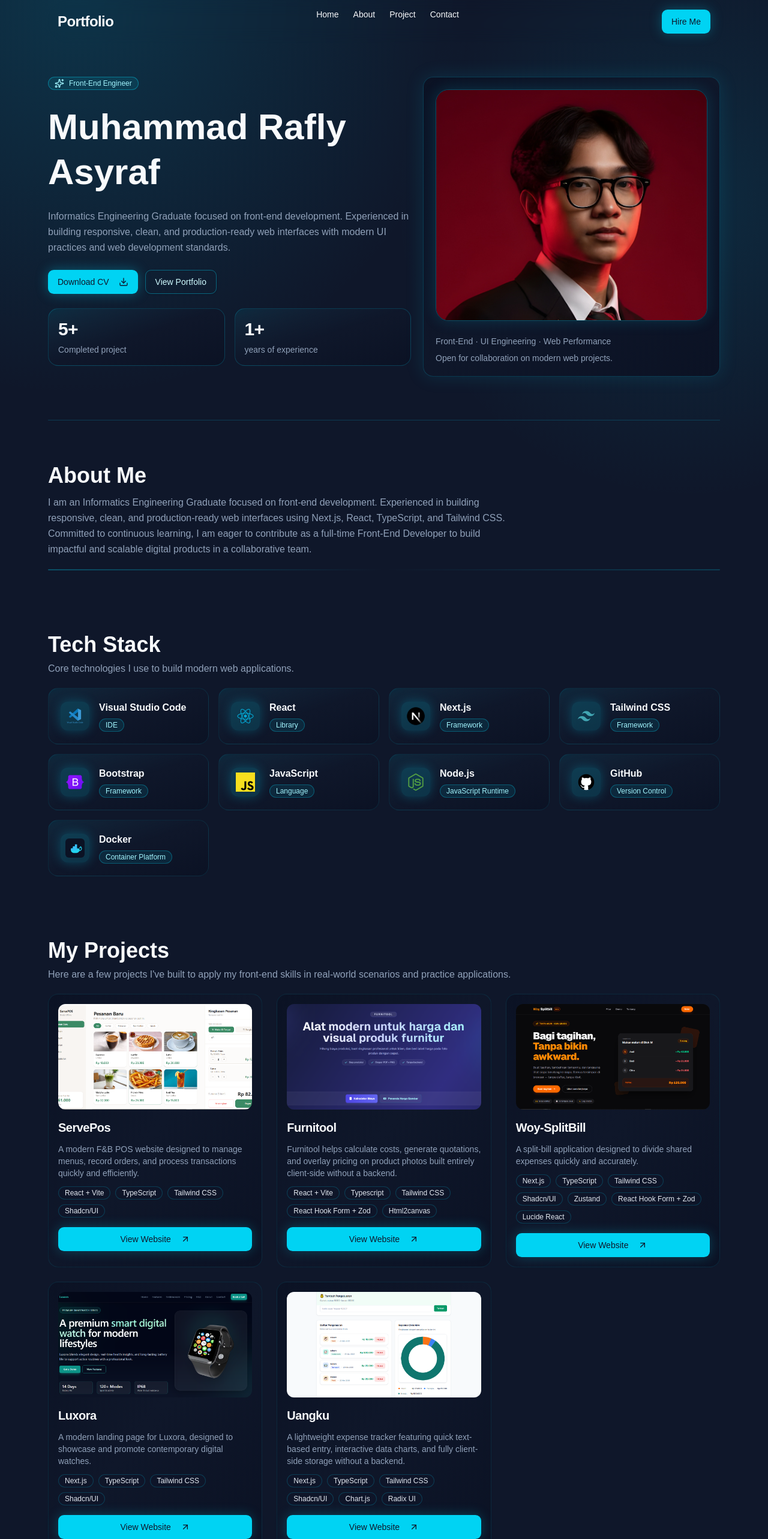
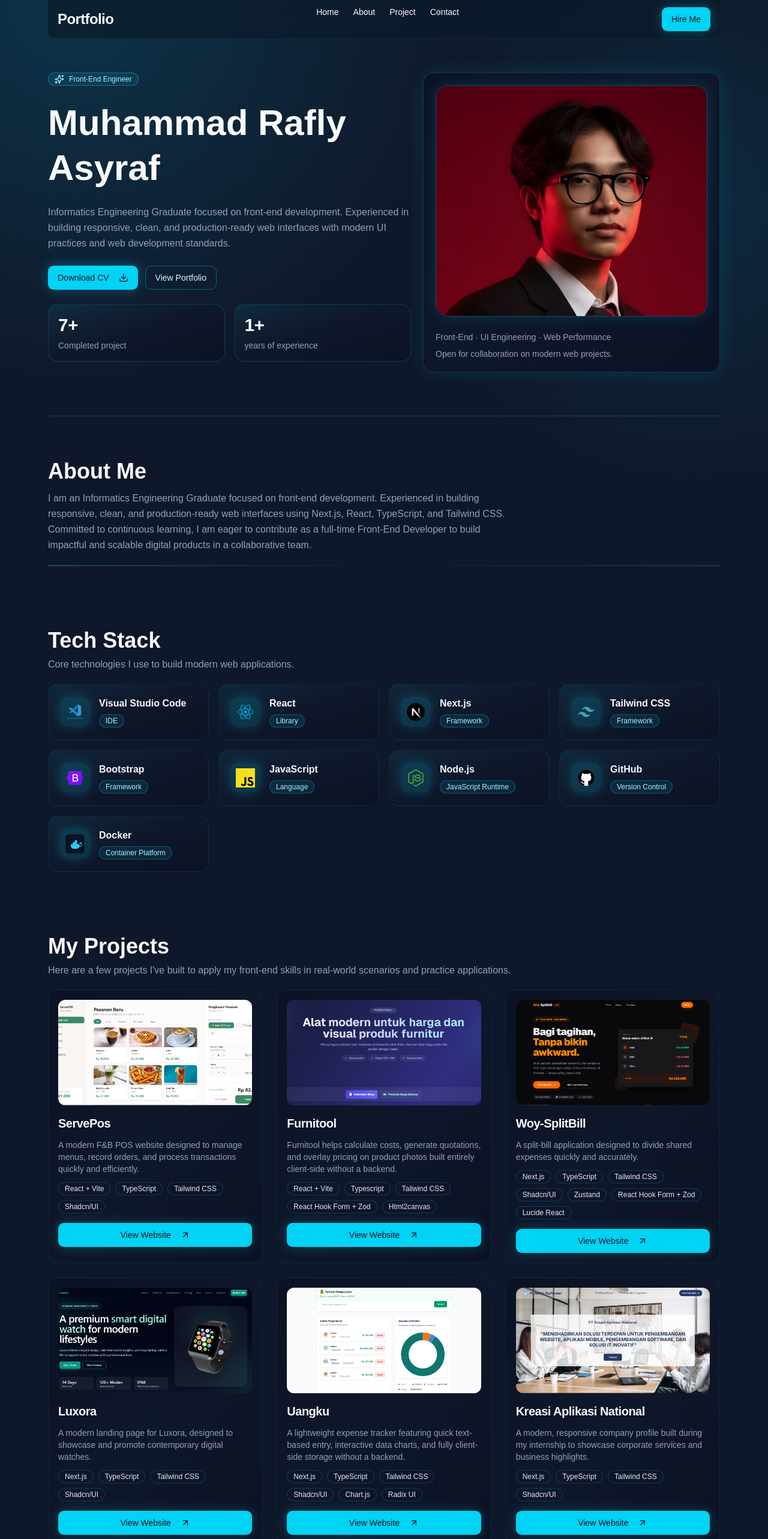
Before and after one commit to Rafly-Asyraf/PORTOFOLIO2, a React (Vite) app: page / in a window 1280 px wide. Shown: the top 2566 px of the page at 60% size. Built offline with nearby package versions, Linux system fonts and the light colour scheme.

Commit message:
feat: add internship project to portfolio and update navbar styles

```diff
--- a/src/App.tsx
+++ b/src/App.tsx
@@ -146,7 +146,7 @@ function App() {
           <div className="grid gap-4 sm:grid-cols-2">
             <Card className="border border-cyan-400/20 bg-gradient-to-br from-cyan-400/10 via-[#0f172a] to-[#0b1224] text-slate-50 shadow-[0_0_0_rgba(6,182,212,0)] transition duration-200 ease-in-out hover:-translate-y-1 hover:shadow-[0_12px_30px_rgba(6,182,212,0.2)]">
               <CardHeader className="p-4">
-                <CardTitle className="text-3xl">5+</CardTitle>
+                <CardTitle className="text-3xl">7+</CardTitle>
                 <CardDescription className="text-slate-400">
                   Completed project
                 </CardDescription>
--- a/src/components/layout/Navbar.tsx
+++ b/src/components/layout/Navbar.tsx
@@ -1,18 +1,18 @@
 import { useState } from "react";
 import { Button } from "@/components/ui/button";
 import { Menu, X } from "lucide-react";
-import {motion } from "motion/react";
+import { motion } from "motion/react";
 
 function getMenuClass(isOpen: boolean): string {
   const baseClass =
-    "menu flex items-center gap-6 md:static md:translate-x-0 md:opacity-100 md:pointer-events-auto md:bg-transparent md:border-transparent transition-all duration-200 ease-in-out";
+    "menu flex items-center gap-6 transition-all duration-200 ease-in-out md:static md:translate-x-0 md:opacity-100 md:pointer-events-auto md:items-center md:justify-center";
 
   const mobileState = isOpen
-    ? "fixed inset-x-0 top-16 opacity-100 pointer-events-auto"
-    : "fixed inset-x-0 top-12 opacity-0 pointer-events-none";
+    ? "fixed inset-x-0 top-16 z-40 opacity-100 pointer-events-auto"
+    : "fixed inset-x-0 top-12 z-40 opacity-0 pointer-events-none md:pointer-events-auto";
 
   const mobileStyle =
-    "flex-col rounded-2xl bg-[#0f172a] px-6 py-5 backdrop-blur-md md:flex-row md:rounded-none md:bg-transparent md:px-0 md:py-0 md:shadow-none";
+    "flex-col rounded-2xl bg-[#0f172a] px-6 py-5 backdrop-blur-md md:flex-row md:rounded-none md:bg-transparent md:backdrop-blur-none md:px-0 md:py-0 md:my-0 md:shadow-none";
 
   return `${baseClass} ${mobileStyle} ${mobileState}`;
 }
@@ -21,14 +21,13 @@ function Navbar() {
   const [menuOpen, setMenuOpen] = useState(false);
 
   return (
-    <div
-      className="navbar flex items-center justify-between py-4 transition duration-200 ease-in-out rounded-full from-cyan-500/10 via-transparent to-cyan-500/10 px-4 backdrop-blur-md"
-    >
+    <div className="navbar sticky top-0 z-50 flex items-center rounded-b-lg justify-between border-b border-cyan-400/10 bg-[#0b1b2b]/75 px-4 py-3 backdrop-blur-md transition duration-200 ease-in-out">
       <div className="logo">
         <h1 className="text-2xl font-semibold tracking-tight text-slate-50">
           Portfolio
         </h1>
       </div>
+
       <motion.ul
         className={getMenuClass(menuOpen)}
         initial={false}
@@ -46,6 +45,7 @@ function Navbar() {
             Home
           </a>
         </li>
+
         <li>
           <a
             href="#about"
@@ -55,6 +55,7 @@ function Navbar() {
             About
           </a>
         </li>
+
         <li>
           <a
             href="#project"
@@ -64,6 +65,7 @@ function Navbar() {
             Project
           </a>
         </li>
+
         <li>
           <a
             href="#contact"
@@ -73,6 +75,7 @@ function Navbar() {
             Contact
           </a>
         </li>
+
         <li className="w-full md:hidden">
           <Button
             asChild
@@ -92,13 +95,18 @@ function Navbar() {
         >
           <a href="#contact">Hire Me</a>
         </Button>
+
         <button
           type="button"
           onClick={() => setMenuOpen((open) => !open)}
           className="inline-flex h-10 w-10 items-center justify-center rounded-full bg-[#0f172a]/70 text-slate-50 transition duration-200 ease-in-out hover:scale-[1.05] hover:border-cyan-400 hover:text-cyan-300 md:hidden"
           aria-label="Toggle navigation"
         >
-          {menuOpen ? <X className="h-5 w-5" /> : <Menu className="h-5 w-5" />}
+          {menuOpen ? (
+            <X className="h-5 w-5" />
+          ) : (
+            <Menu className="h-5 w-5" />
+          )}
         </button>
       </div>
     </div>
--- a/src/data/index.ts
+++ b/src/data/index.ts
@@ -109,6 +109,9 @@ import Proyek2 from "/assets/proyek/furnitool.png";
 import Proyek3 from "/assets/proyek/woysplitbill.png";
 import Proyek4 from "/assets/proyek/luxora.png";
 import Proyek5 from "/assets/proyek/uangku.png";
+import Proyek6 from "/assets/proyek/kreasi-aplikasi.png";
+
+
 
 // List of projects to render in the project section
 export const listProyek: Project[] = [
@@ -157,4 +160,13 @@ export const listProyek: Project[] = [
     dad: "500",
     link: "https://uangku-neon.vercel.app/",
   },
+  {
+    id: 6,
+    gambar: Proyek6,
+    nama: "Kreasi Aplikasi National",
+    desk: "A modern, responsive company profile built during my internship to showcase corporate services and business highlights.",
+    tools: ["Next.js", "TypeScript", "Tailwind CSS", "Shadcn/UI"],
+    dad: "500",
+    link: "https://kreasi-aplikasi-showcase.vercel.app/",
+  },
 ];
```
Also changed, not shown: public/assets/proyek/kreasi-aplikasi.png (added). Lines whose indentation alone changed are shown as unchanged.
